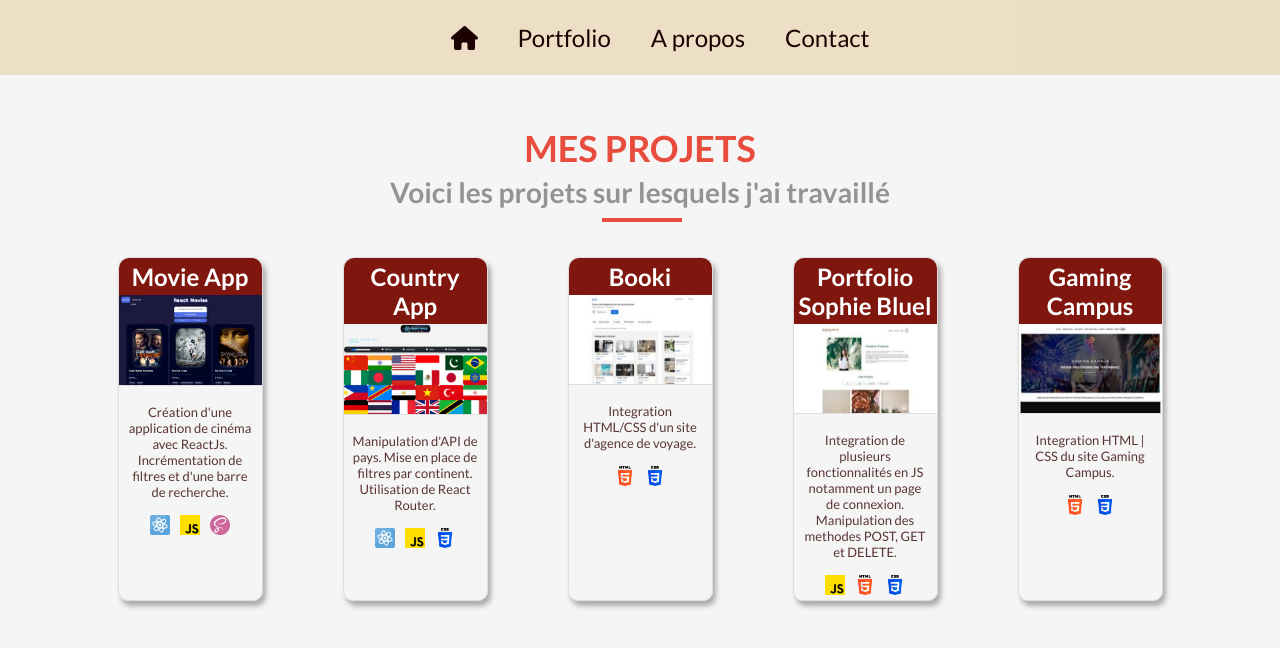
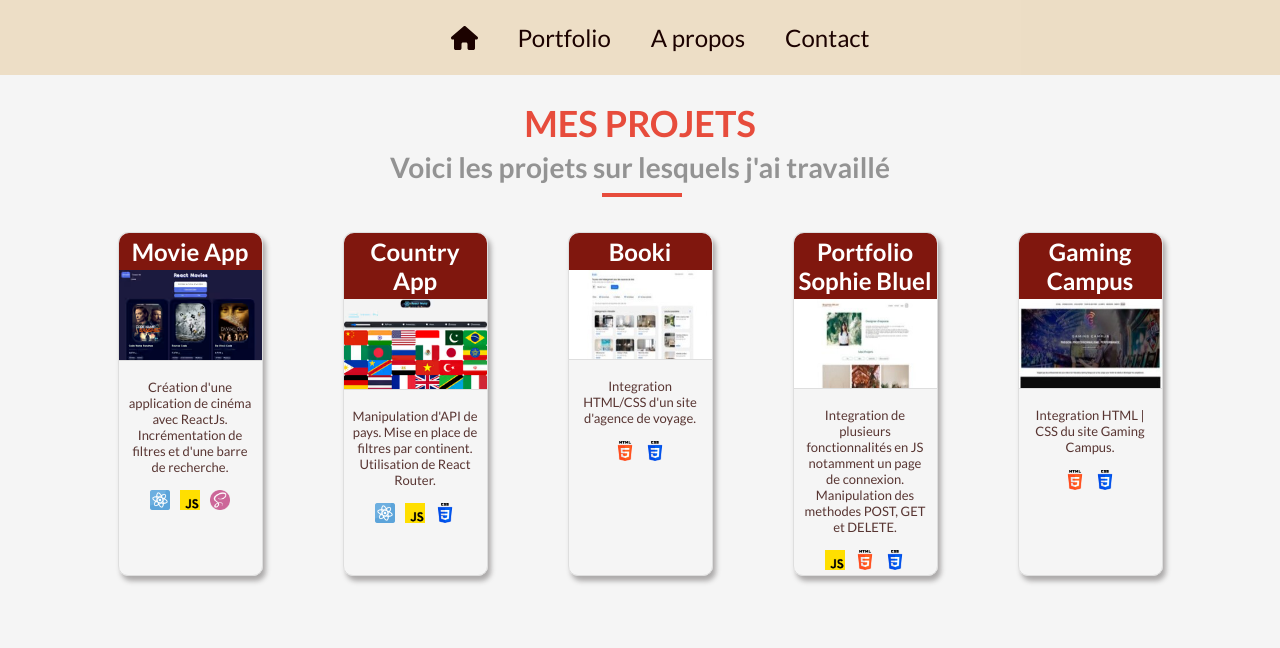
Before and after one commit to MaxBgt/Portfolio, a Next.js app: page /portfolio in a window 1280 px wide. Shown: the top 648 px of the page. Built offline with nearby package versions, Linux system fonts and the light colour scheme.

Commit message:
margin top titre portfolio

```diff
--- a/styles/pages/_portfolio.scss
+++ b/styles/pages/_portfolio.scss
@@ -14,7 +14,7 @@
   .title_portfolio {
     color: #e74c3c;
     margin-bottom: 5px;
-    margin-top: px;
+    margin-top: 5px;
   }
   .subtitle_portfolio {
     color: #939393;
```
